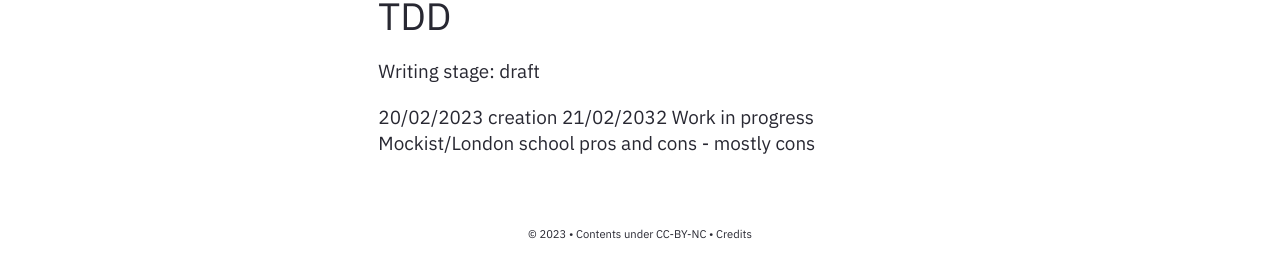
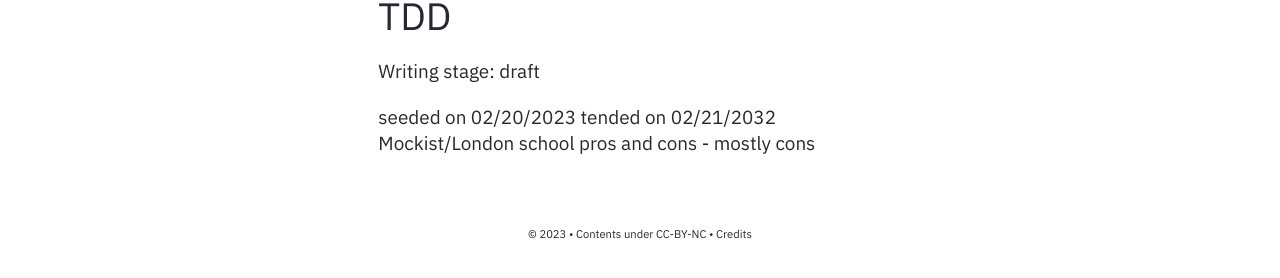
Before and after one commit to PierrickBlons/digital-garden, a Jekyll site: the page built from _notes/Public/Software/TDD.md, in a window 1280 px wide. Shown: the part 165-443 px from the top of the page. Built offline with Jekyll 4.4.1, drawn with Linux system fonts in a browser that asks for light colours.

Commit message:
Customizing content page

```diff
--- a/_layouts/Post.html
+++ b/_layouts/Post.html
@@ -122,12 +122,14 @@
                     </style>
                     {%- endif -%}
                     <h1>{{page.title}}</h1>
+                    {% unless page.subtitle %}
+                    <h3>{{ page.subtitle }}</h3>
+                    {% endunless %}
                     {%- unless page.status == "published" or page.status == empty -%}
                     <p>Writing stage: {{page.status}}</p>
                     {%- endunless -%}
                     {% for review in page.reviews %}
-                        {{ review.date }}
-                        {{ review.comment }}
+                        <span>{{ review.comment }} on {{ review.date }}</span>
                     {%- endfor -%}
                     {%- include Content.html -%}
                     {%- include Backlinks.html -%}
--- a/_notes/Public/Software/TDD.md
+++ b/_notes/Public/Software/TDD.md
@@ -1,11 +1,12 @@
 ---
 title : TDD
+subtitle: Some thoughts around unit testing and TDD
 feed: show
 date : 21/02/2023
 permalink: /tdd
 status: draft
 reviews:
-  - { date: 20/02/2023, comment: 'creation' }
-  - { date: 21/02/2032, comment: 'Work in progress' }
+  - { date: 02/20/2023, comment: 'seeded' }
+  - { date: 02/21/2032, comment: 'tended' }
 ---
 Mockist/London school pros and cons - mostly cons
--- a/assets/css/main.css
+++ b/assets/css/main.css
@@ -1114,7 +1114,9 @@ a.box-feed:active {
       max-width: 1344px; } }
 
 .content {
+  border: top 1px;
 }
+
 .content li + li {
   margin-top: 0em; }
 
```
